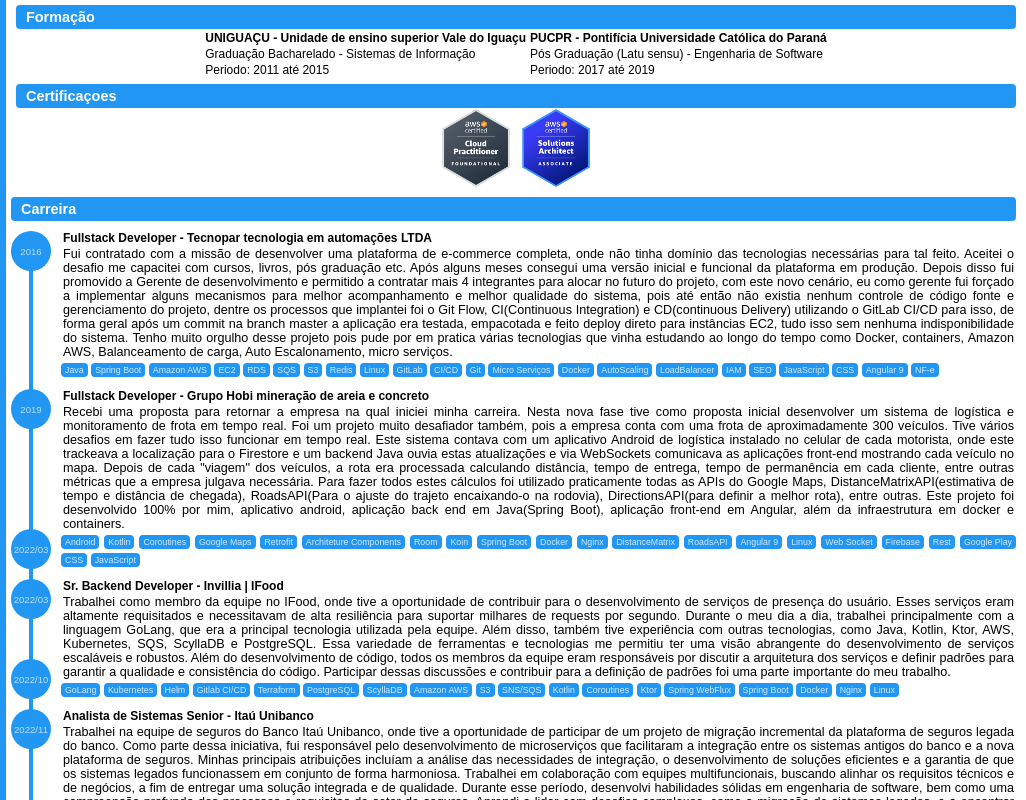
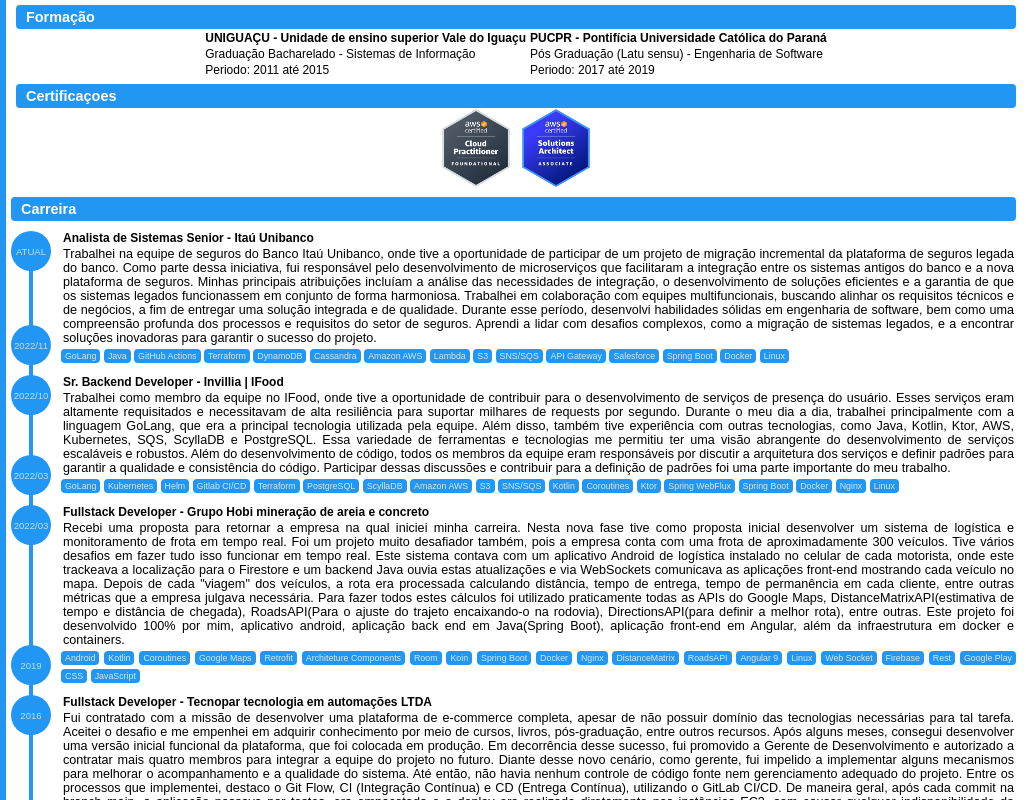
Before and after one commit to igorralexsander/resume, a plain HTML site: page index.html in a window 1280 px wide. Shown: the top 800 px of the page, 254-1280 px from the left. Drawn offline with Linux system fonts and the light colour scheme.

Commit message:
chore: Some improvements in carrer itens

```diff
--- a/index.html
+++ b/index.html
@@ -120,65 +120,98 @@
             </div>
             <div class="carreira-item">
                 <div class="icon-carreira">
-                    2016
+                    ATUAL
                 </div>
-
                 <div>
-                    <p class="normal-text"><b>Fullstack Developer - Tecnopar tecnologia em automações LTDA</b>
-                    </p>
+                    <p class="normal-text"><b>Analista de Sistemas Senior - Itaú Unibanco</b></p>
                 </div>
                 <div class="descricao-carreira">
                     <p>
-                        Fui contratado com a missão de desenvolver uma plataforma de e-commerce completa,
-                        onde não tinha domínio das tecnologias necessárias para tal feito. Aceitei o desafio
-                        me capacitei com cursos, livros, pós graduação etc. Após alguns meses consegui uma versão
-                        inicial e funcional da plataforma em produção.
-                        Depois disso fui promovido a Gerente de desenvolvimento e permitido a contratar mais 4
-                        integrantes
-                        para alocar no futuro do projeto, com este novo cenário, eu como gerente
-                        fui forçado a implementar alguns mecanismos para melhor acompanhamento e melhor qualidade do
-                        sistema, pois até
-                        então não existia nenhum controle de código fonte e gerenciamento do projeto, dentre os
-                        processos que
-                        implantei foi o Git Flow, CI(Continuous Integration) e CD(continuous Delivery) utilizando o
-                        GitLab CI/CD para isso,
-                        de forma geral após um commit na branch master a aplicação era testada, empacotada e feito
-                        deploy direto para
-                        instâncias EC2, tudo isso sem nenhuma indisponibilidade do sistema.
-                        Tenho muito orgulho desse projeto pois pude por em pratica várias tecnologias que vinha
-                        estudando ao longo do tempo
-                        como Docker, containers, Amazon AWS, Balanceamento de carga, Auto Escalonamento, micro serviços.
+                        Trabalhei na equipe de seguros do Banco Itaú Unibanco, onde tive a oportunidade de participar
+                        de um projeto de migração incremental da plataforma de seguros legada do banco.
+                        Como parte dessa iniciativa, fui responsável pelo desenvolvimento de microserviços que facilitaram
+                        a integração entre os sistemas antigos do banco e a nova plataforma de seguros.
+                        Minhas principais atribuições incluíam a análise das necessidades de integração, o desenvolvimento
+                        de soluções eficientes e a garantia de que os sistemas legados funcionassem em conjunto de forma harmoniosa.
+                        Trabalhei em colaboração com equipes multifuncionais, buscando alinhar os requisitos técnicos e de negócios,
+                        a fim de entregar uma solução integrada e de qualidade.
+                        Durante esse período, desenvolvi habilidades sólidas em engenharia de software,
+                        bem como uma compreensão profunda dos processos e requisitos do setor de seguros.
+                        Aprendi a lidar com desafios complexos, como a migração de sistemas legados,
+                        e a encontrar soluções inovadoras para garantir o sucesso do projeto.
                     </p>
                     <div class="tecnologias-utilizadas">
+                        <span>GoLang</span>
                         <span>Java</span>
+                        <span>GitHub Actions</span>
+                        <span>Terraform</span>
+                        <span>DynamoDB</span>
+                        <span>Cassandra</span>
+                        <span>Amazon AWS</span>
+                        <span>Lambda</span>
+                        <span>S3</span>
+                        <span>SNS/SQS</span>
+                        <span>API Gateway</span>
+                        <span>Salesforce</span>
                         <span>Spring Boot</span>
-                        <span>Amazon AWS</span>
-                        <span>EC2</span>
-                        <span>RDS</span>
-                        <span>SQS</span>
-                        <span>S3</span>
-                        <span>Redis</span>
+                        <span>Docker</span>
                         <span>Linux</span>
-                        <span>GitLab</span>
-                        <span>CI/CD</span>
-                        <span>Git</span>
-                        <span>Micro Serviços</span>
-                        <span>Docker</span>
-                        <span>AutoScaling</span>
-                        <span>LoadBalancer</span>
-                        <span>IAM</span>
-                        <span>SEO</span>
-                        <span>JavaScript</span>
-                        <span>CSS</span>
-                        <span>Angular 9</span>
-                        <span>NF-e</span>
                     </div>
                 </div>
+                <div class="icon-carreira icon-carreira-fim">
+                    2022/11
+                </div>
             </div>
-
             <div class="carreira-item">
                 <div class="icon-carreira">
-                    2019
+                    2022/10
+                </div>
+                <div>
+                    <p class="normal-text"><b>Sr. Backend Developer - Invillia | IFood</b></p>
+                </div>
+                <div class="descricao-carreira">
+                    <p>
+                        Trabalhei como membro da equipe no IFood, onde tive a oportunidade de contribuir
+                        para o desenvolvimento de serviços de presença do usuário. Esses serviços eram altamente
+                        requisitados e necessitavam de alta resiliência para suportar milhares de requests por segundo.
+                        Durante o meu dia a dia, trabalhei principalmente com a linguagem GoLang, que era a
+                        principal tecnologia utilizada pela equipe. Além disso, também tive experiência com outras
+                        tecnologias, como Java, Kotlin, Ktor, AWS, Kubernetes, SQS, ScyllaDB e PostgreSQL.
+                        Essa variedade de ferramentas e tecnologias me permitiu ter uma visão abrangente do
+                        desenvolvimento de serviços escaláveis e robustos.
+                        Além do desenvolvimento de código, todos os membros da equipe eram responsáveis por discutir
+                        a arquitetura dos serviços e definir padrões para garantir a qualidade e consistência do código.
+                        Participar dessas discussões e contribuir para a definição de padrões foi uma parte importante
+                        do meu trabalho.
+                    </p>
+                    <div class="tecnologias-utilizadas">
+                        <span>GoLang</span>
+                        <span>Kubernetes</span>
+                        <span>Helm</span>
+                        <span>Gitlab CI/CD</span>
+                        <span>Terraform</span>
+                        <span>PostgreSQL</span>
+                        <span>ScyllaDB</span>
+                        <span>Amazon AWS</span>
+                        <span>S3</span>
+                        <span>SNS/SQS</span>
+                        <span>Kotlin</span>
+                        <span>Coroutines</span>
+                        <span>Ktor</span>
+                        <span>Spring WebFlux</span>
+                        <span>Spring Boot</span>
+                        <span>Docker</span>
+                        <span>Nginx</span>
+                        <span>Linux</span>
+                    </div>
+                </div>
+                <div class="icon-carreira icon-carreira-fim">
+                    2022/03
+                </div>
+            </div>
+            <div class="carreira-item">
+                <div class="icon-carreira">
+                    2022/03
                 </div>
                 <div>
                     <p class="normal-text"><b>Fullstack Developer - Grupo Hobi mineração de areia e concreto</b></p>
@@ -231,102 +264,73 @@
                     </div>
                 </div>
                 <div class="icon-carreira icon-carreira-fim">
-                    2022/03
+                    2019
+
                 </div>
             </div>
 
             <div class="carreira-item">
                 <div class="icon-carreira">
-                    2022/03
+                    2016
                 </div>
+
                 <div>
-                    <p class="normal-text"><b>Sr. Backend Developer - Invillia | IFood</b></p>
+                    <p class="normal-text"><b>Fullstack Developer - Tecnopar tecnologia em automações LTDA</b>
+                    </p>
                 </div>
                 <div class="descricao-carreira">
                     <p>
-                        Trabalhei como membro da equipe no IFood, onde tive a oportunidade de contribuir
-                        para o desenvolvimento de serviços de presença do usuário. Esses serviços eram altamente
-                        requisitados e necessitavam de alta resiliência para suportar milhares de requests por segundo.
-                        Durante o meu dia a dia, trabalhei principalmente com a linguagem GoLang, que era a
-                        principal tecnologia utilizada pela equipe. Além disso, também tive experiência com outras
-                        tecnologias, como Java, Kotlin, Ktor, AWS, Kubernetes, SQS, ScyllaDB e PostgreSQL.
-                        Essa variedade de ferramentas e tecnologias me permitiu ter uma visão abrangente do
-                        desenvolvimento de serviços escaláveis e robustos.
-                        Além do desenvolvimento de código, todos os membros da equipe eram responsáveis por discutir
-                        a arquitetura dos serviços e definir padrões para garantir a qualidade e consistência do código.
-                        Participar dessas discussões e contribuir para a definição de padrões foi uma parte importante
-                        do meu trabalho.
+                        Fui contratado com a missão de desenvolver uma plataforma de e-commerce completa, apesar
+                        de não possuir domínio das tecnologias necessárias para tal tarefa.
+                        Aceitei o desafio e me empenhei em adquirir conhecimento por meio de
+                        cursos, livros, pós-graduação, entre outros recursos.
+                        Após alguns meses, consegui desenvolver uma versão inicial funcional da plataforma,
+                        que foi colocada em produção.
+                        Em decorrência desse sucesso, fui promovido a Gerente de Desenvolvimento e autorizado a
+                        contratar mais quatro membros para integrar a equipe do projeto no futuro.
+                        Diante desse novo cenário, como gerente, fui impelido a implementar alguns mecanismos
+                        para melhorar o acompanhamento e a qualidade do sistema.
+                        Até então, não havia nenhum controle de código fonte nem gerenciamento adequado do projeto.
+                        Entre os processos que implementei, destaco o Git Flow, CI (Integração Contínua) e CD (Entrega Contínua),
+                        utilizando o GitLab CI/CD.
+                        De maneira geral, após cada commit na branch main, a aplicação passava por testes,
+                        era empacotada e o deploy era realizado diretamente nas instâncias EC2,
+                        sem causar qualquer indisponibilidade do sistema.
+                        Sinto muito orgulho deste projeto, pois pude colocar em prática diversas tecnologias que
+                        vinha estudando ao longo do tempo, como Docker, containers, Amazon AWS,
+                        balanceamento de carga, escalonamento automático e microserviços.
                     </p>
                     <div class="tecnologias-utilizadas">
-                        <span>GoLang</span>
-                        <span>Kubernetes</span>
-                        <span>Helm</span>
-                        <span>Gitlab CI/CD</span>
-                        <span>Terraform</span>
-                        <span>PostgreSQL</span>
-                        <span>ScyllaDB</span>
+                        <span>Java</span>
+                        <span>Spring Boot</span>
                         <span>Amazon AWS</span>
+                        <span>EC2</span>
+                        <span>RDS</span>
+                        <span>SQS</span>
                         <span>S3</span>
-                        <span>SNS/SQS</span>
-                        <span>Kotlin</span>
-                        <span>Coroutines</span>
-                        <span>Ktor</span>
-                        <span>Spring WebFlux</span>
-                        <span>Spring Boot</span>
+                        <span>Redis</span>
+                        <span>Linux</span>
+                        <span>GitLab</span>
+                        <span>CI/CD</span>
+                        <span>Git</span>
+                        <span>Micro Serviços</span>
                         <span>Docker</span>
-                        <span>Nginx</span>
-                        <span>Linux</span>
+                        <span>AutoScaling</span>
+                        <span>LoadBalancer</span>
+                        <span>IAM</span>
+                        <span>SEO</span>
+                        <span>JavaScript</span>
+                        <span>CSS</span>
+                        <span>Angular 9</span>
+                        <span>NF-e</span>
                     </div>
-                </div>
-                <div class="icon-carreira icon-carreira-fim">
-                    2022/10
                 </div>
             </div>
 
-            <div class="carreira-item">
-                <div class="icon-carreira">
-                    2022/11
-                </div>
-                <div>
-                    <p class="normal-text"><b>Analista de Sistemas Senior - Itaú Unibanco</b></p>
-                </div>
-                <div class="descricao-carreira">
-                    <p>
-                        Trabalhei na equipe de seguros do Banco Itaú Unibanco, onde tive a oportunidade de participar
-                        de um projeto de migração incremental da plataforma de seguros legada do banco.
-                        Como parte dessa iniciativa, fui responsável pelo desenvolvimento de microserviços que facilitaram
-                        a integração entre os sistemas antigos do banco e a nova plataforma de seguros.
-                        Minhas principais atribuições incluíam a análise das necessidades de integração, o desenvolvimento
-                        de soluções eficientes e a garantia de que os sistemas legados funcionassem em conjunto de forma harmoniosa.
-                        Trabalhei em colaboração com equipes multifuncionais, buscando alinhar os requisitos técnicos e de negócios,
-                        a fim de entregar uma solução integrada e de qualidade.
-                        Durante esse período, desenvolvi habilidades sólidas em engenharia de software,
-                        bem como uma compreensão profunda dos processos e requisitos do setor de seguros.
-                        Aprendi a lidar com desafios complexos, como a migração de sistemas legados,
-                        e a encontrar soluções inovadoras para garantir o sucesso do projeto.
-                    </p>
-                    <div class="tecnologias-utilizadas">
-                        <span>GoLang</span>
-                        <span>Java</span>
-                        <span>GitHub Actions</span>
-                        <span>Terraform</span>
-                        <span>DynamoDB</span>
-                        <span>Cassandra</span>
-                        <span>Amazon AWS</span>
-                        <span>Lambda</span>
-                        <span>S3</span>
-                        <span>SNS/SQS</span>
-                        <span>API Gateway</span>
-                        <span>Salesforce</span>
-                        <span>Spring Boot</span>
-                        <span>Docker</span>
-                        <span>Linux</span>
-                    </div>
-                </div>
-                <div class="icon-carreira icon-carreira-fim">
-                    ATUAL
-                </div>
-            </div>
+
+
+
+
         </div>
 
     </div>
```
